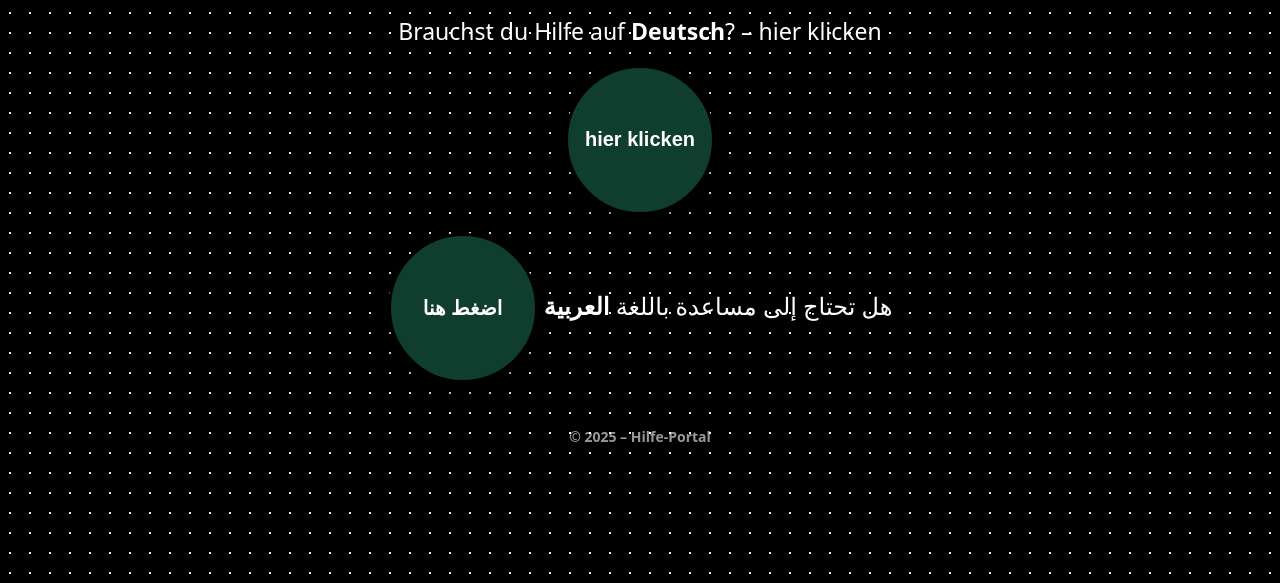
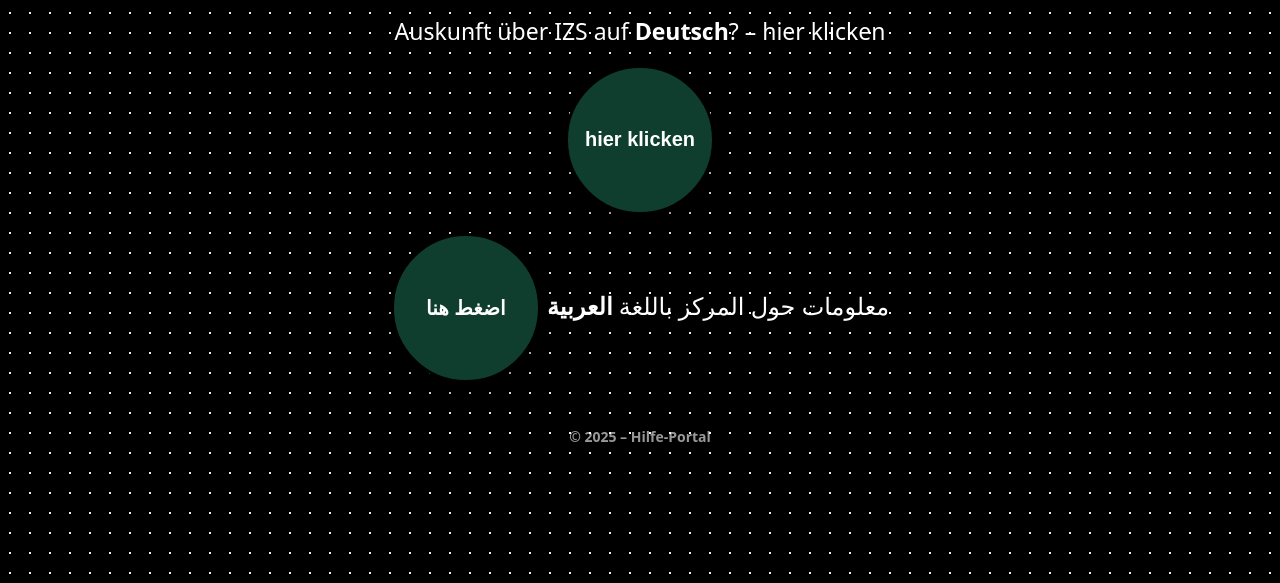
Before and after one commit to IZS30/Info, a plain HTML site: page index.html in a window 1280 px wide. Shown: the part 217-800 px from the top of the page. Drawn offline with Linux system fonts and the light colour scheme.

Commit message:
Update index.html

```diff
--- a/index.html
+++ b/index.html
@@ -224,12 +224,12 @@
             <h1 class="title">Brauchst du Hilfe?</h1>
 
             <div class="cta">
-              <p>Brauchst du Hilfe auf <strong>Deutsch</strong>? – hier klicken</p>
+              <p>Auskunft über IZS auf <strong>Deutsch</strong>? – hier klicken</p>
               <button id="btn-de" class="btn-circle">hier klicken</button>
             </div>
 
             <div class="cta" style="margin-top:14px;" dir="rtl">
-              <p style="direction:rtl;margin-bottom:8px;font-size:24px;">هل تحتاج إلى مساعدة باللغة <strong>العربية</strong؟ — اضغط هنا</p>
+              <p style="direction:rtl;margin-bottom:8px;font-size:24px;">معلومات حول المركز باللغة <strong>العربية</strong؟ — اضغط هنا</p>
               <button id="btn-ar" class="btn-circle">اضغط هنا</button>
             </div>
           </div>
```
